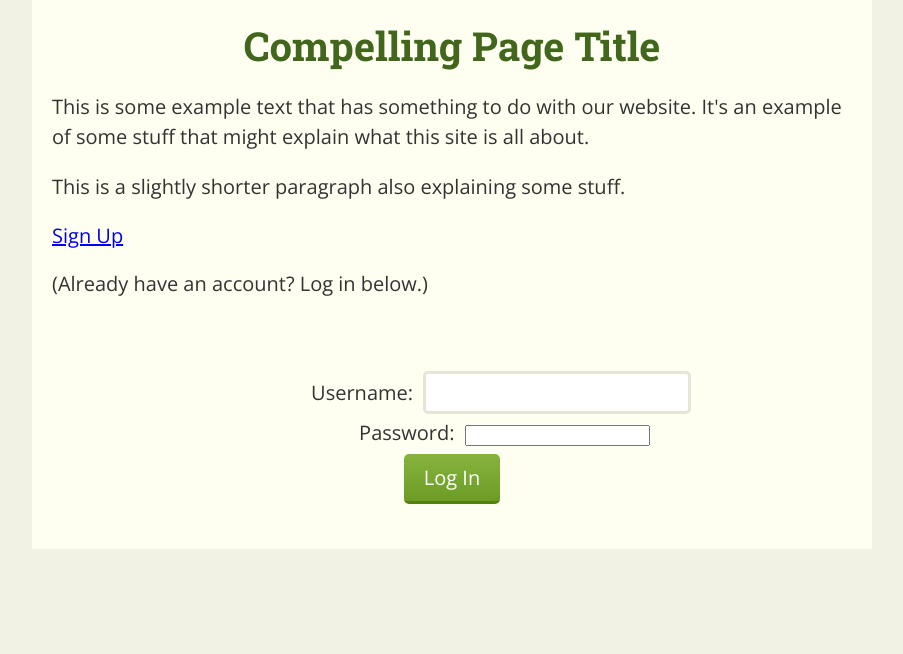
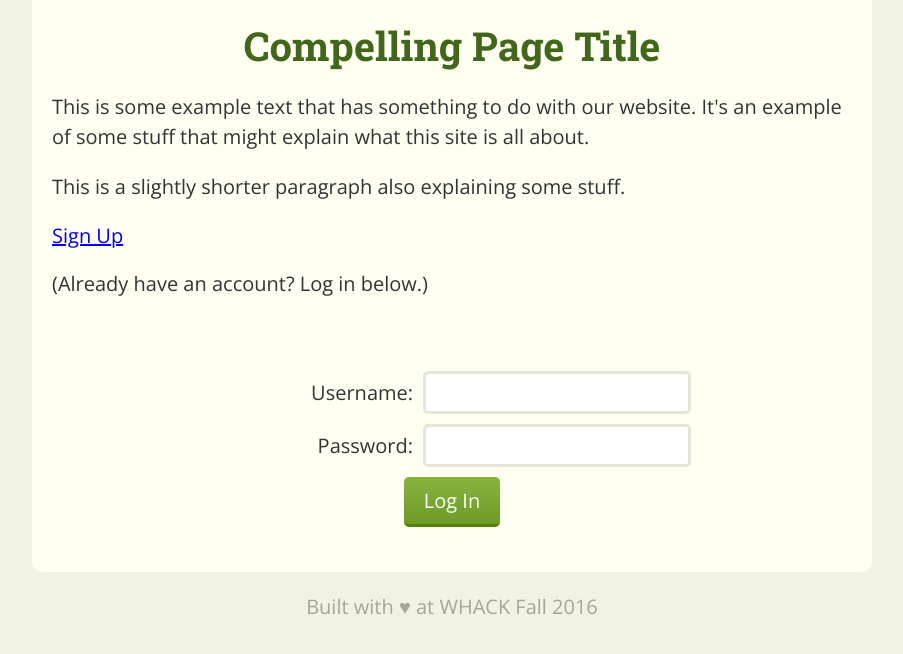
Before and after one commit to jaredsilver/whack-team-3, a Flask app: template server/templates/index.html in a window 1280 px wide. Shown: the part 114-768 px from the top of the page, without its empty margins (188-1091 px from the left). Run offline with Flask 2, Linux system fonts and the light colour scheme; the template is opened without the code that fills it, so the values that code supplies are empty; some libraries are stand-ins or nearby versions.

Commit message:
added whack love to template

```diff
--- a/server/templates/layout.html
+++ b/server/templates/layout.html
@@ -41,6 +41,8 @@
       max-width: 800px;
       margin: auto;
       padding: 1em;
+      border-bottom-left-radius: 10px;
+      border-bottom-right-radius: 10px;
     }
 
     h1 {
@@ -100,7 +102,7 @@
       border-bottom: 3px solid #608F19;
     }
 
-    input[type="text"], input[type="email"], input[type="number"] {
+    input[type="text"], input[type="email"], input[type="number"], input[type="password"] {
       font-family: "Open Sans", sans-serif;
       border-radius: 5px;
       border: 3px solid #E6E6D8;
@@ -110,7 +112,7 @@
       padding: 0.25em;
     }
 
-    input[type="text"]:focus, input[type="email"]:focus, input[type="number"]:focus {
+    input[type="text"]:focus, input[type="email"]:focus, input[type="number"]:focus, input[type="password"]:focus {
       border-color: #41661C;
     }
 
@@ -178,7 +180,7 @@
     }
 
     .goal-commands {
-      margin: 1em 0;
+      margin: 1em 0 0.7em 0;
     }
 
     .goal .cta {
@@ -209,6 +211,12 @@
       filter: progid:DXImageTransform.Microsoft.gradient( startColorstr='#cccccc', endColorstr='#aaaaaa', GradientType=0 );
       border-bottom-color: #888888;
     }
+
+    footer p {
+      margin: 1em auto;
+      text-align: center;
+      color: #A6A698;
+    }
   </style>
   <link href="https://fonts.googleapis.com/css?family=Roboto+Slab:300,700|Open+Sans:300,400" rel="stylesheet">
   <link href="https://maxcdn.bootstrapcdn.com/font-awesome/4.6.3/css/font-awesome.min.css" rel="stylesheet">
@@ -220,6 +228,8 @@
   <main>
     {% block content %}{% endblock %}
   </main>
-
+  <footer>
+    <p>Built with &hearts; at WHACK Fall 2016</p>
+  </footer>
 </body>
 </html>
```
